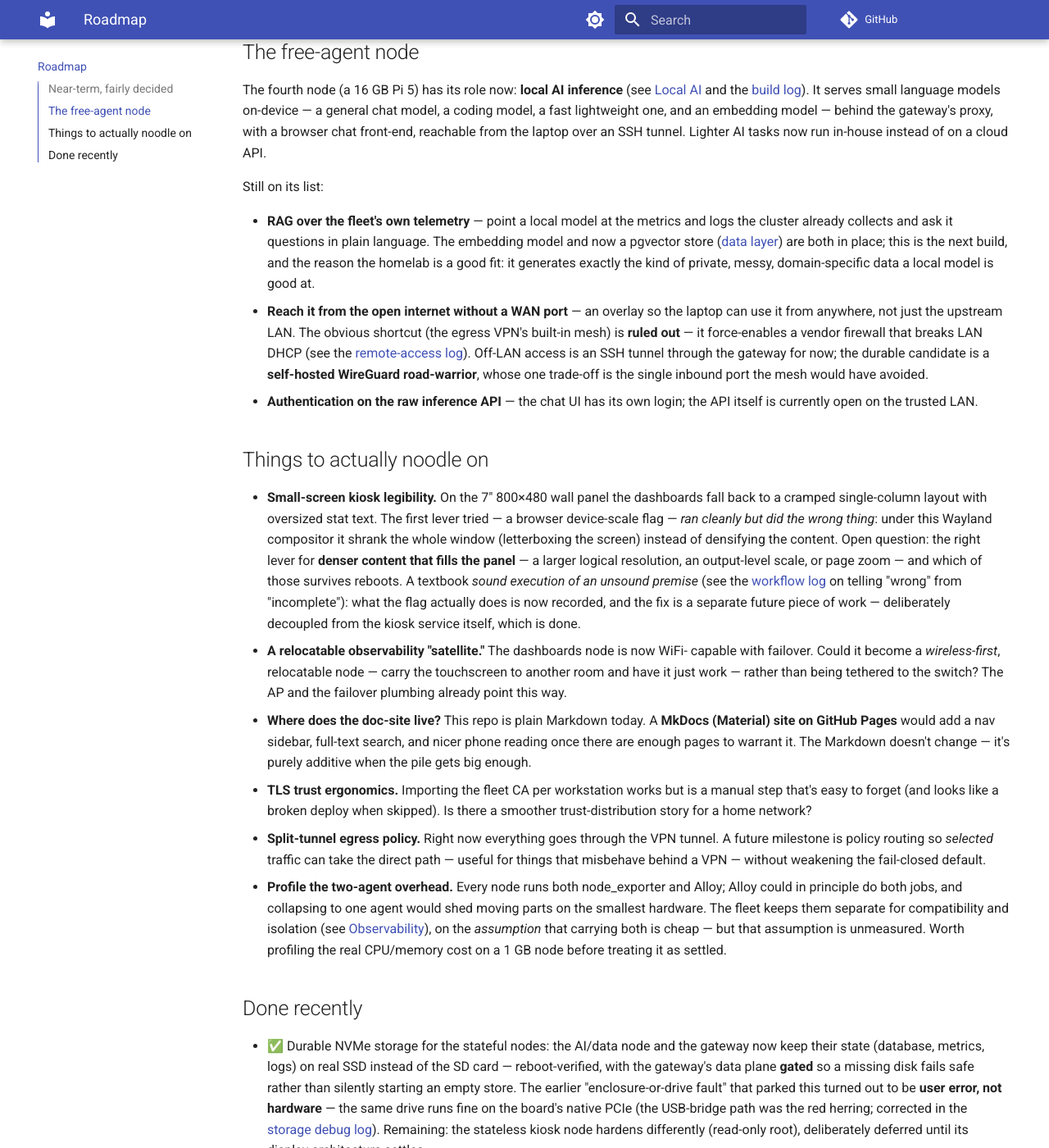
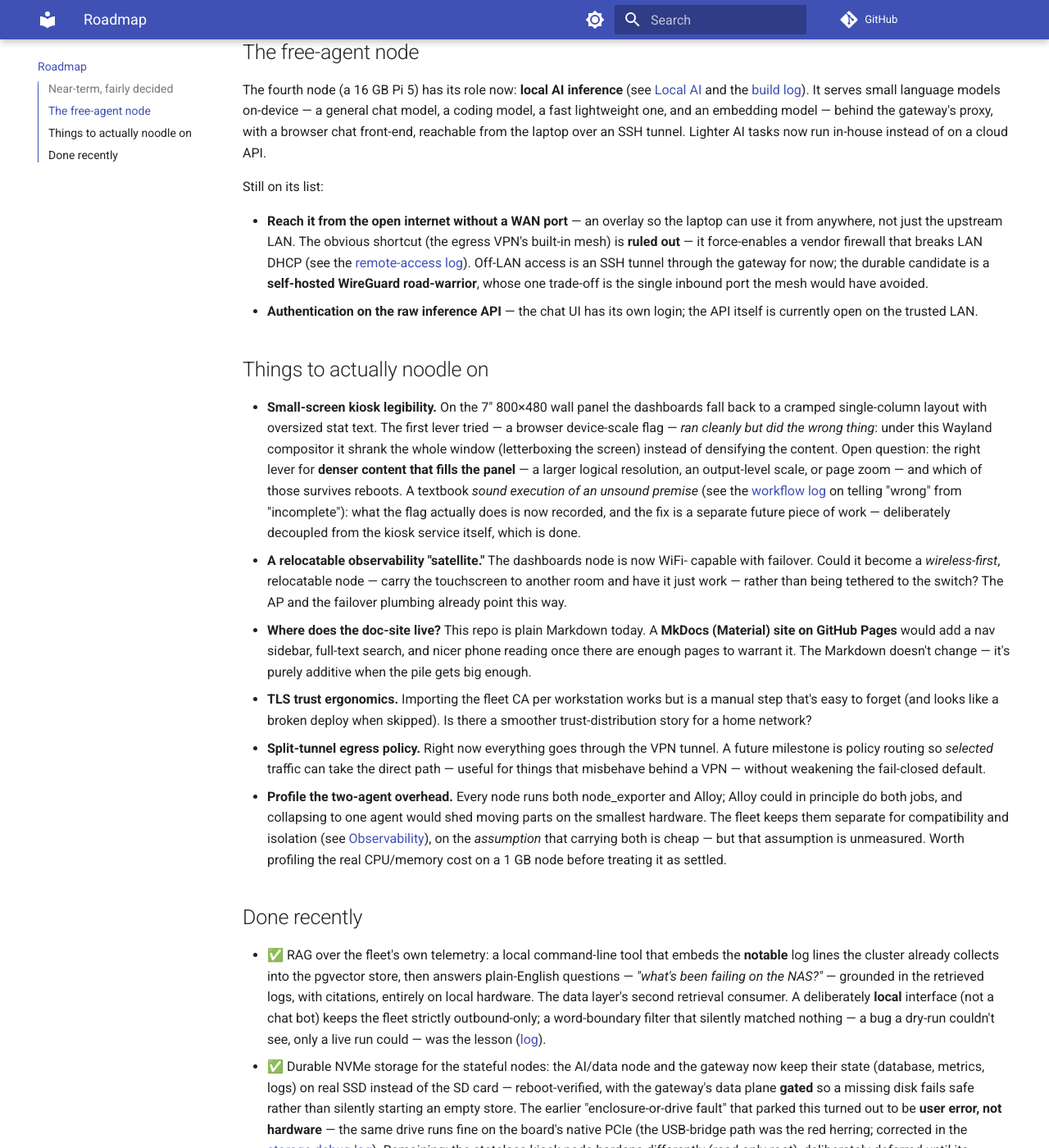
Before and after one commit to Caleb-Wrobel/fangs-doc, an MkDocs documentation site: the page built from docs/roadmap.md, in a window 1280 px wide and 1400 px high, scrolled down 644 px. Shown: the whole window at 82% size. Built offline with MkDocs 1.6.1 and Material for MkDocs 9.7.7, drawn with Linux system fonts in a browser that asks for light colours; comment, search, counter and statistics services are not loaded.

Commit message:
the den learns to speak / questions find the logs' answers / the page tells the tale
Add the telemetry-RAG build log (asking the fleet what went wrong over its
own logs via local retrieval + LLM), mark RAG-over-telemetry done on the
roadmap, note the vector store's consumer on the data-layer page, and add the
nav entry. Sanitized: conceptual roles only, no IPs/secrets/model names.

Co-Authored-By: Claude Opus 4.8 <noreply@anthropic.com>

```diff
--- a/docs/roadmap.md
+++ b/docs/roadmap.md
@@ -32,11 +32,6 @@ instead of on a cloud API.
 
 Still on its list:
 
-- **RAG over the fleet's own telemetry** — point a local model at the metrics and logs the
-  cluster already collects and ask it questions in plain language. The embedding model and now
-  a pgvector store ([data layer](architecture/data-layer.md)) are both in place; this is the
-  next build, and the reason the homelab is a good fit: it generates exactly the kind of
-  private, messy, domain-specific data a local model is good at.
 - **Reach it from the open internet without a WAN port** — an overlay so the laptop can use
   it from anywhere, not just the upstream LAN. The obvious shortcut (the egress VPN's built-in
   mesh) is **ruled out** — it force-enables a vendor firewall that breaks LAN DHCP (see the
@@ -85,6 +80,13 @@ Still on its list:
 
 ## Done recently
 
+- ✅ RAG over the fleet's own telemetry: a local command-line tool that embeds the **notable**
+  log lines the cluster already collects into the pgvector store, then answers plain-English
+  questions — *"what's been failing on the NAS?"* — grounded in the retrieved logs, with
+  citations, entirely on local hardware. The data layer's second retrieval consumer. A
+  deliberately **local** interface (not a chat bot) keeps the fleet strictly outbound-only; a
+  word-boundary filter that silently matched nothing — a bug a dry-run couldn't see, only a live
+  run could — was the lesson ([log](log/2026-06-telemetry-rag.md)).
 - ✅ Durable NVMe storage for the stateful nodes: the AI/data node and the gateway now
   keep their state (database, metrics, logs) on real SSD instead of the SD card —
   reboot-verified, with the gateway's data plane **gated** so a missing disk fails safe
--- a/mkdocs.yml
+++ b/mkdocs.yml
@@ -47,6 +47,7 @@ nav:
   - Build Log:
       - Index: log/README.md
       - Breaking the Fleet on Purpose: log/2026-06-chaos-stack.md
+      - RAG over Telemetry: log/2026-06-telemetry-rag.md
       - The Data Layer: log/2026-06-postgres-data-layer.md
       - Daily Report: log/2026-06-daily-report.md
       - Re-onboarding a Node: log/2026-06-reflash-onboarding.md
```
Also changed, not shown: docs/architecture/data-layer.md (+6 -2 lines), docs/log/2026-06-telemetry-rag.md (added, +98 -0 lines).
